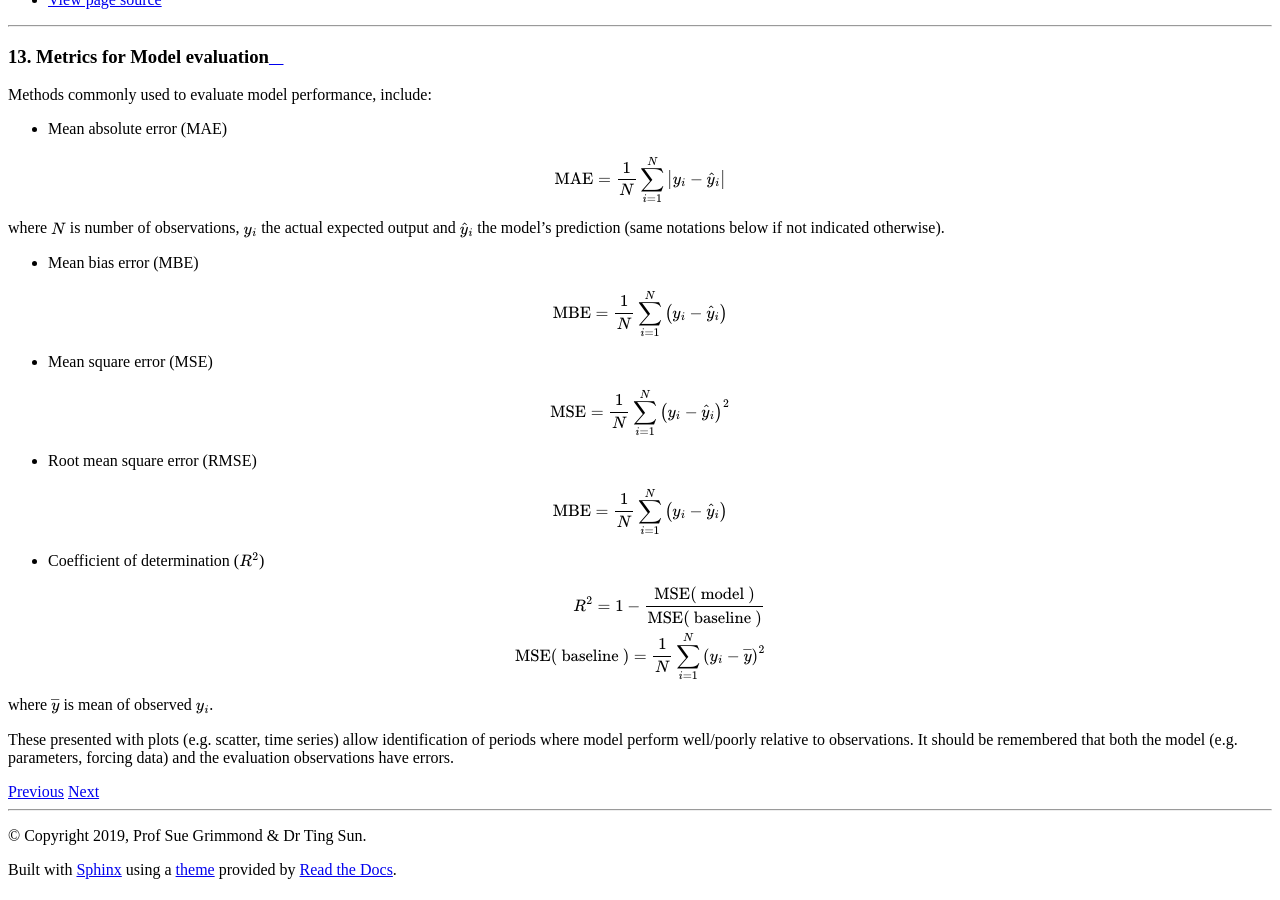
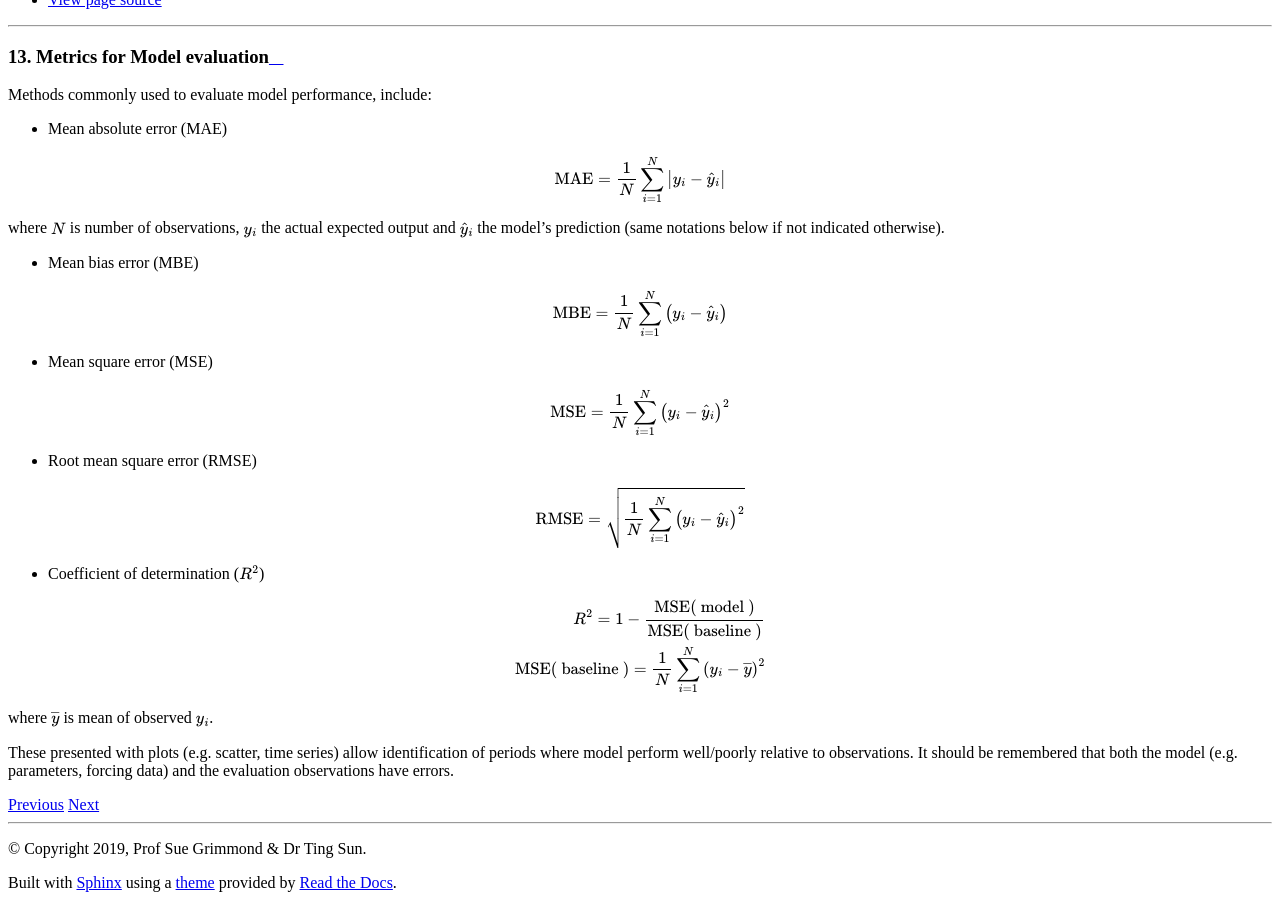
Before and after one commit to BLM-UoR/BLM, a Sphinx documentation site: the page built from docs/ModelEvaluation.rst, in a window 1280 px wide and 900 px high, scrolled down 914 px. Built offline with Sphinx 7.4.7 and the Read the Docs theme 2.0.0, drawn with Linux system fonts in a browser that asks for light colours.

Commit message:
Update ModelEvaluation.rst

```diff
--- a/docs/ModelEvaluation.rst
+++ b/docs/ModelEvaluation.rst
@@ -30,7 +30,7 @@ and `\hat{y}_{i}` the model’s prediction
 
 .. math::
 
-    \mathrm{MBE}=\frac{1}{N} \sum_{i=1}^{N}\left(y_{i}-\hat{y}_{i}\right)
+    \mathrm{RMSE}=\sqrt{\frac{1}{N} \sum_{i=1}^{N}\left(y_{i}-\hat{y}_{i}\right)^{2}}
 
 
 * Coefficient of determination (`R^2`)
```
